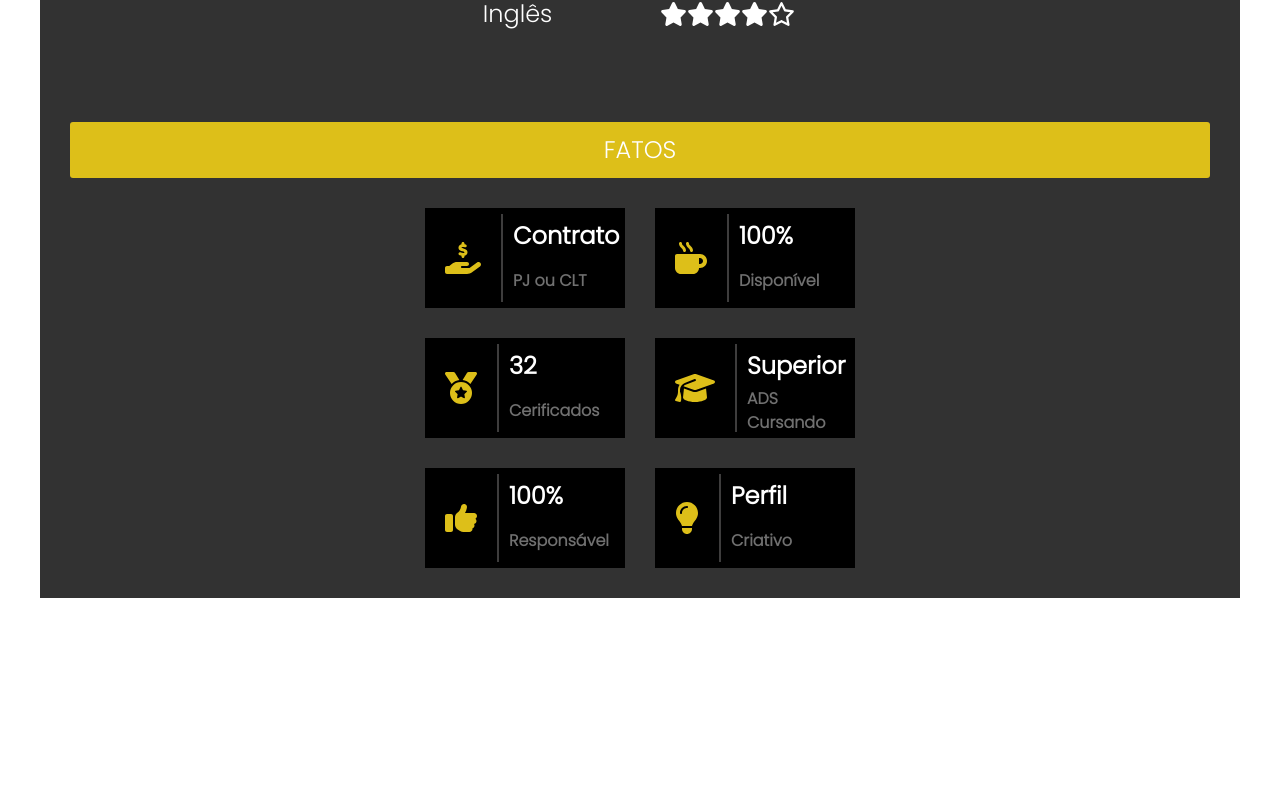
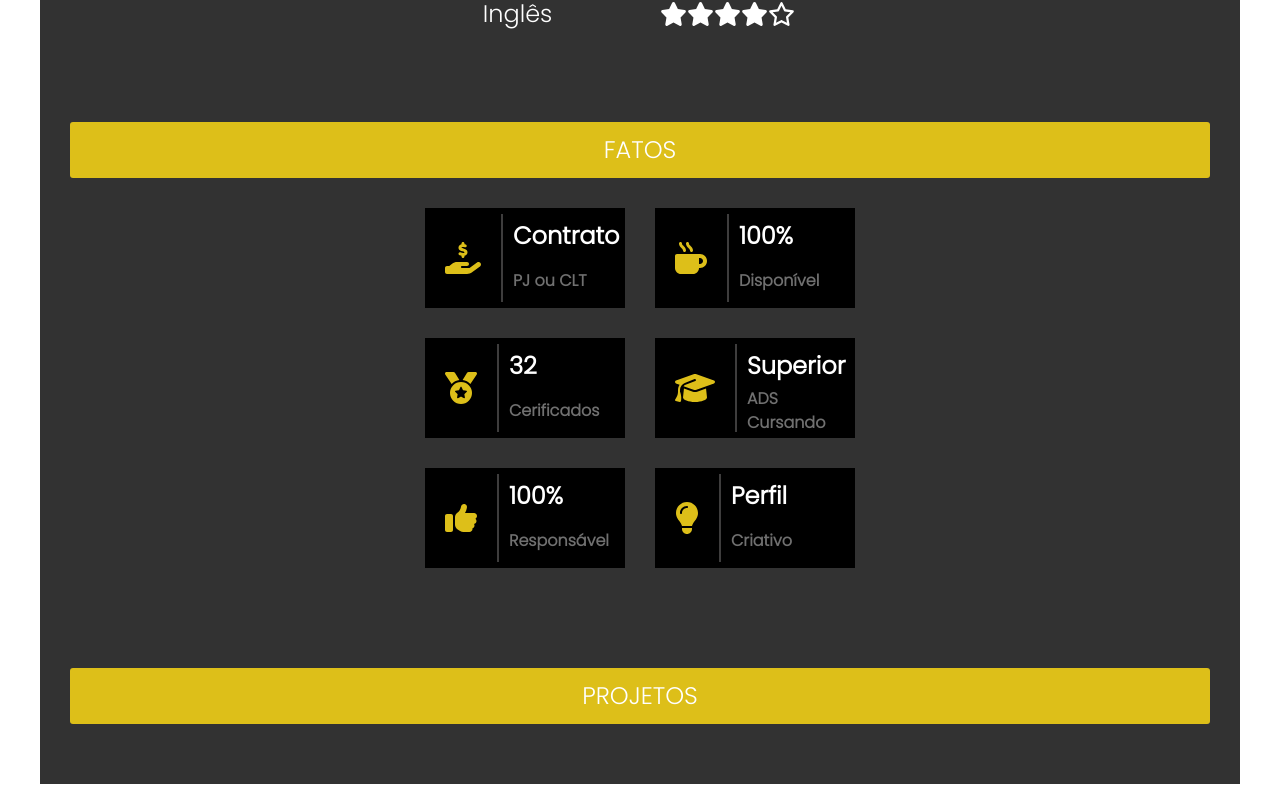
Before and after one commit to 1andersonmotta/reactNext, a Next.js app: page / in a window 1280 px wide. Shown: the part 4251-5055 px from the top of the page. Before the commit the page ends 4869 px from the top, so only its background shows below. Built offline with nearby package versions, Linux system fonts and the light colour scheme.

Commit message:
feature correct facts

```diff
--- a/src/components/facts.jsx
+++ b/src/components/facts.jsx
@@ -57,6 +57,7 @@ const Facts = () => {
                     </li>
                 </ul>
             </div>
+            <h2 style={{ marginTop: 100 }}>PROJETOS</h2>
         </div>
     )
 }
```
